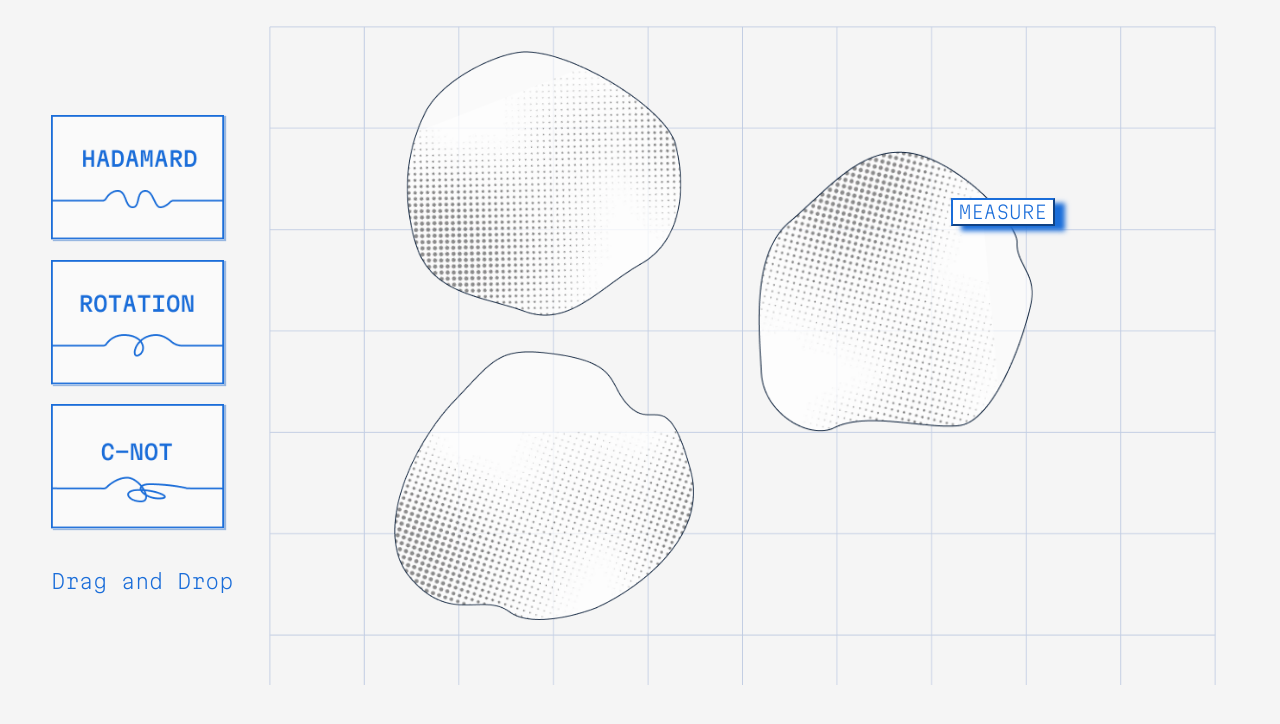
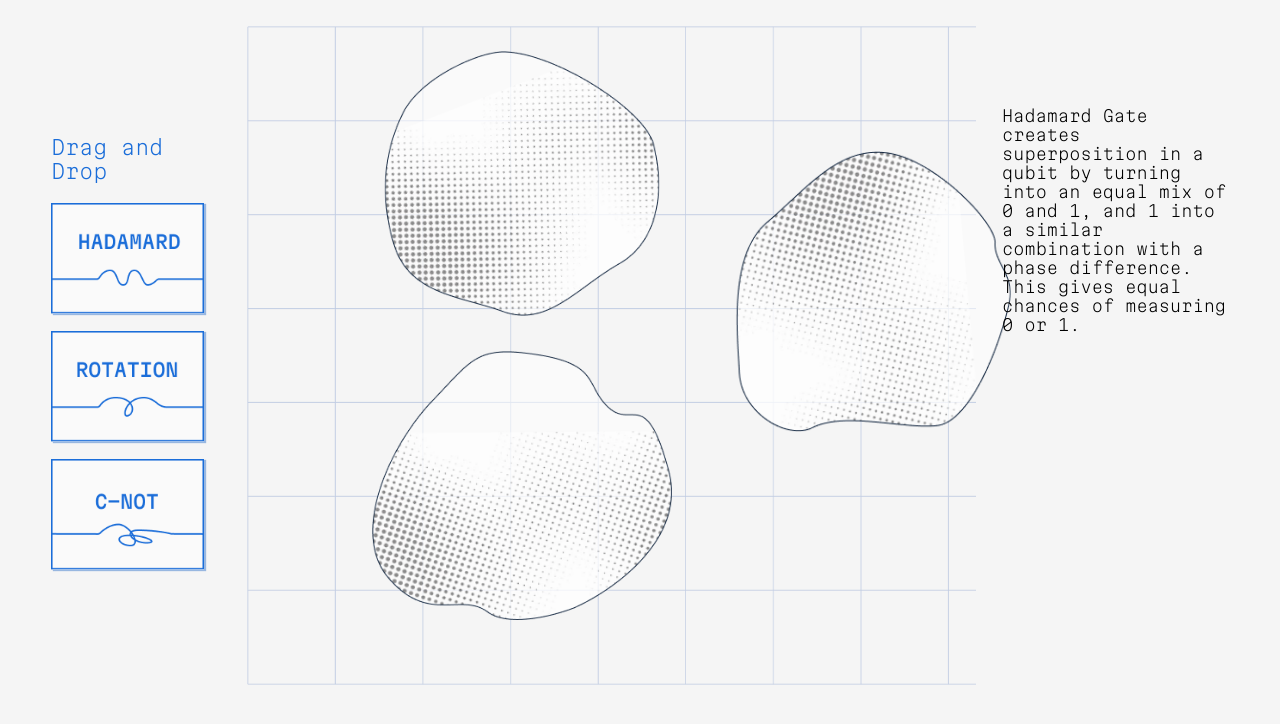
Before and after one commit to Paridhii27/fleeting-states, a website: page index.html in a window 1280 px wide. Shown: the top 724 px of the page. Drawn offline with Linux system fonts and the light colour scheme.

Commit message:
file rename

```diff
--- a/fleetingstates.html
+++ b/index.html
@@ -15,6 +15,7 @@
     <div class="measured-values-interface">
       <div class="apply-gates-panel">
         <!-- Defining the quantum gates -->
+        <p style="color:#1a6dd9; font-size: 20px;">Drag and Drop</p>
         <img
         id="hadamard"
         class="dragElement"
@@ -33,10 +34,6 @@
         draggable="true"
         ondragstart="drag(event)"
       />
-
-          <p style="color:#1a6dd9; font-size: 20px;">Drag and Drop</p>
-          <p id="testing"></p>
-          <p id="draggedGate"></p>
       </div>
 
       <div class="quibit-network">
@@ -45,9 +42,8 @@
           <img id="quibitOne" class="dropZone"/>
           <img id="quibitTwo" class="dropZone"/>
           <img id="quibitThree" class="dropZone"/>
-        </div>
         <!-- Define the measure button -->
-        <div class="measure-btn">
+        <!-- <div class="measure-btn">
           <button type="button" id="measureBtn">MEASURE</button>
           <div id="measureScreen" class="popup">
             <div class="popup-content">
@@ -87,11 +83,18 @@
               </div>
             </div>
           </div>
+        </div> -->
         </div>
       </div>
+      <div class="information-panel">
+        <p id="testing"></p>
+        <p id="draggedGate"></p>
+        <p id="gate-description">Hadamard Gate creates superposition in a qubit by turning
+          into an equal mix of 0 and 1, and 1 into a similar
+          combination with a phase difference. This gives equal
+          chances of measuring 0 or 1.</p>
       </div>
-        <!-- <h2>Hadamard Gate</h2>
-        <div>
+        <!-- <div>
             <label>
                 <input type="checkbox" onchange="toggleHadamard(1, 'Hadamard', this.checked)" />
                 Qubit 1
--- a/script.js
+++ b/script.js
@@ -27,6 +27,13 @@ dragItems.forEach((gate) => {
     e.dataTransfer.setData("text/plain", e.target.id);
     document.getElementById("draggedGate").innerHTML =
       e.dataTransfer.getData("text/plain");
+    // if (e.dataTransfer.getData("text/plain") == "hadamard"){
+    //   document.getElementById("gate-description").innerHTML = "Hadamard Gate creates superposition in a qubit by turning into an equal mix of 0 and 1, and 1 into a similar combination with a phase difference. This gives equal chances of measuring 0 or 1."
+    // }else if (e.dataTransfer.getData("text/plain") == "rotation"){
+
+    // }else if (e.dataTransfer.getData("text/plain") == "cnot"){
+
+    // }
     gate.classList.add("beingDragged");
   });
 
@@ -42,12 +49,26 @@ dropZoneSet.forEach((dropZone) => {
     document.getElementById("testing").innerHTML = e.target.id;
     // dropZone.classList.add("hoverOver");
     if (e.target.id == "quibitOne") {
+      if (e.dataTransfer.getData("text/plain") == "hadamard") {
+        toggleHadamard(1, "Hadamard", "/add-gate");
+      }
+      // else if (e.dataTransfer.getData("text/plain") == "rotation") {
+      //   toggleHadamard(1, "Hadamard", 1);
+      // } else if (e.dataTransfer.getData("text/plain") == "cnot") {
+      //   toggleHadamard(1, "Hadamard", 1);
+      // }
       document.getElementById("quibitOne").src =
         "./assets/images/quibit1Hover.png";
     } else if (e.target.id == "quibitTwo") {
+      if (e.dataTransfer.getData("text/plain") == "hadamard") {
+        toggleHadamard(2, "Hadamard", "/add-gate");
+      }
       document.getElementById("quibitTwo").src =
         "./assets/images/quibit2Hover.png";
     } else if (e.target.id == "quibitThree") {
+      if (e.dataTransfer.getData("text/plain") == "hadamard") {
+        toggleHadamard(3, "Hadamard", "/add-gate");
+      }
       document.getElementById("quibitThree").src =
         "./assets/images/quibit3Hover.png";
     }
@@ -163,8 +184,7 @@ window.addEventListener("click", function (event) {
 
 // Function to handle checkbox changes
 function toggleHadamard(qubit, gate, isChecked) {
-  const endpoint = isChecked ? "/add-gate" : "/remove-gate";
-  const url = `${endpoint}?qubit=${qubit}&gate=${gate}`;
+  const url = `${isChecked}?qubit=${qubit}&gate=${gate}`;
 
   fetch(url)
     .then((response) => response.json())
--- a/style.css
+++ b/style.css
@@ -109,12 +109,12 @@ button {
 .quibit-network {
   position: relative;
   display: flex;
-  width: 75%;
+  width: 60%;
   padding: 2%;
   margin-right: 2%;
   background-image: url("./assets/images/Grids.png");
   background-size: cover;
-  max-width: 70%;
+  max-width: 53%;
   max-height: 76%;
 }
 
@@ -163,17 +163,20 @@ button {
   top: 60%;
 }
 
-/* .information-panel {
+.information-panel {
   display: flex;
   align-items: center;
   z-index: 9;
   justify-items: start;
-  width: 5%;
-  justify-content: space-around;
+  width: 20%;
+  max-height: 85%;
+  margin-right: 2%;
+  padding-right: 4%;
+  /* background-color: #2a9d8f; */
   flex-direction: column;
-} */
+}
 
-#measureBtn {
+/* #measureBtn {
   z-index: 10;
   margin-top: 55%;
   margin-left: 10%;
@@ -191,7 +194,6 @@ button {
   height: 474px;
   overflow: auto;
   margin: 20% auto;
-  /* background-color: rgba(0, 0, 0, 0.8); */
   display: none;
   transition: right 0.5s ease-in-out;
 }
@@ -203,7 +205,6 @@ button {
   width: 680px;
   height: 420px;
   overflow-y: auto;
-  /* overflow-x: none; */
 }
 
 .result-content {
@@ -246,7 +247,7 @@ button {
 .gate-usage,
 .result-explanation {
   width: 50%;
-}
+} */
 
 /* Dragging gates css */
 
```
